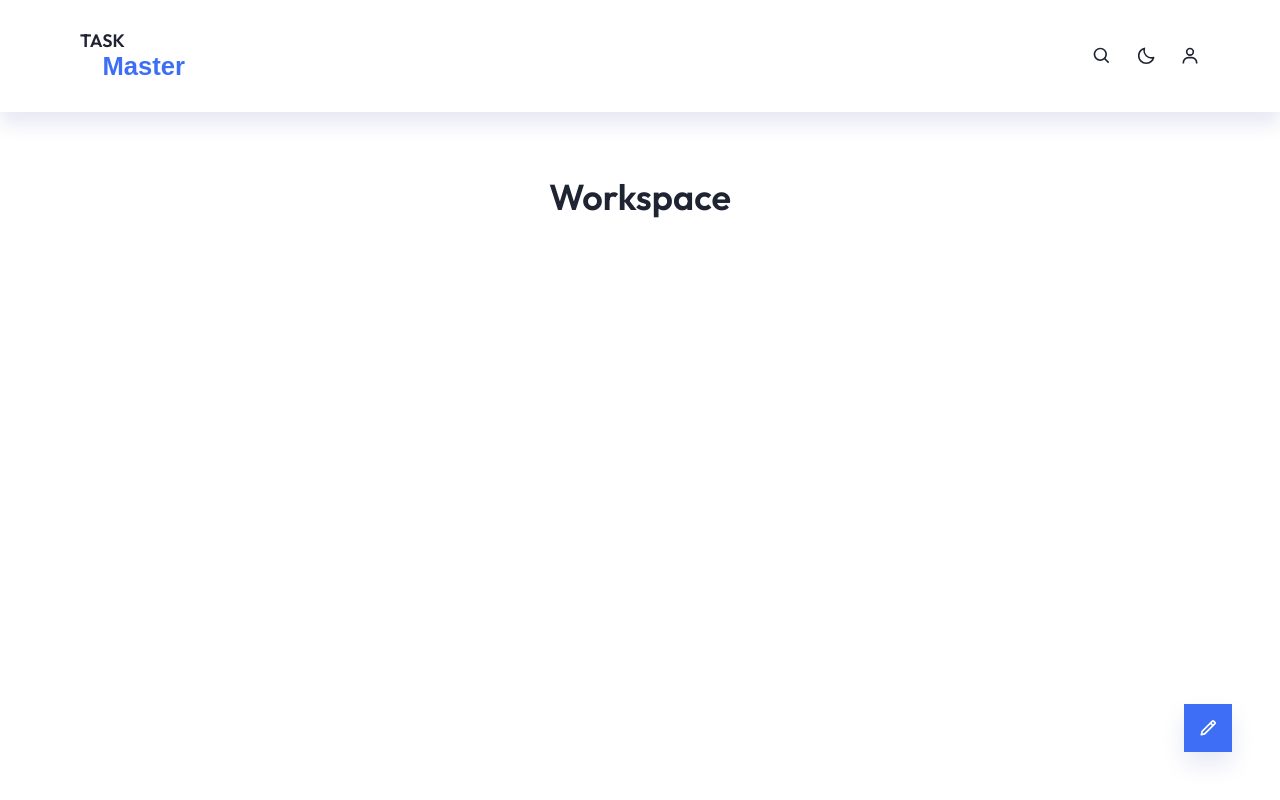
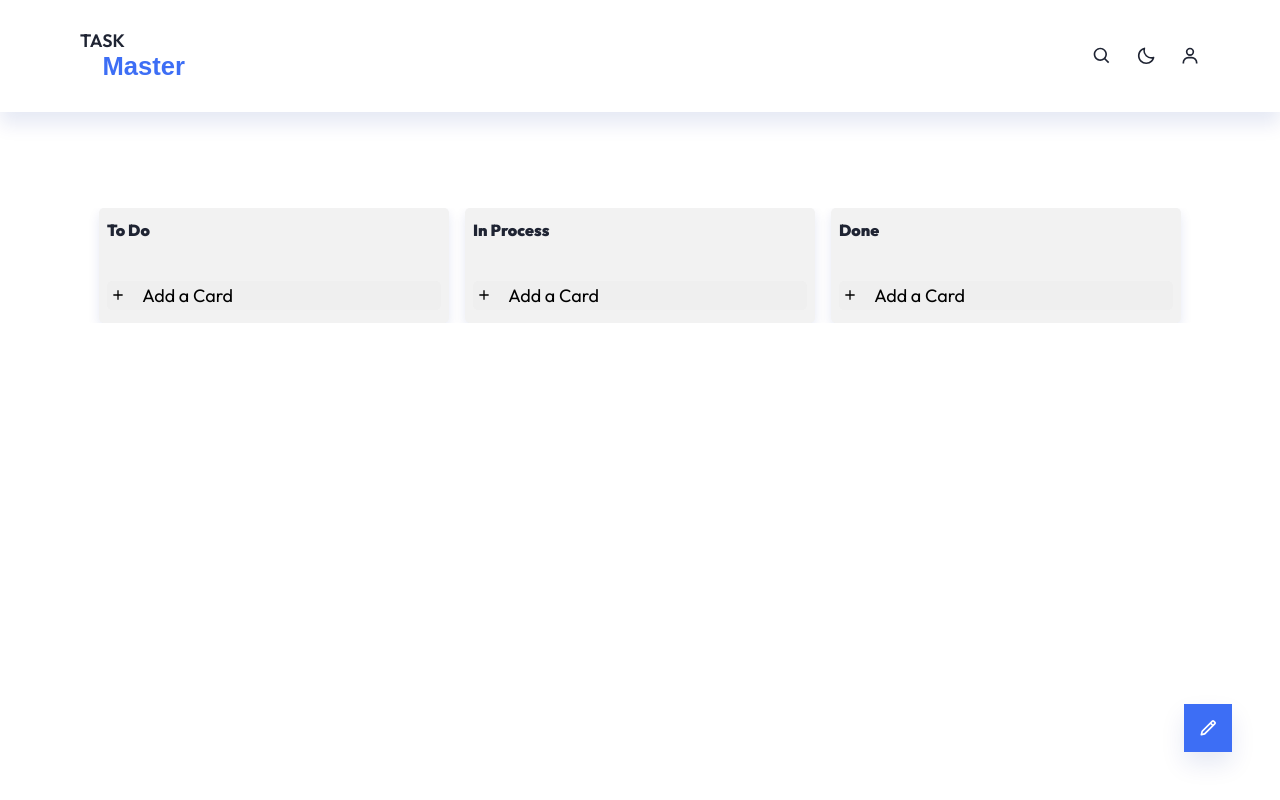
Before and after one commit to EFZR/Task-manager, a React (Vite) app: page /workspace in a window 1280 px wide. Built offline with nearby package versions, Linux system fonts and the light colour scheme; a web font is replaced by a local one.

Commit message:
simple kanban completed succesfully2

```diff
--- a/src/components/Kanban.tsx
+++ b/src/components/Kanban.tsx
@@ -1,5 +1,76 @@
+import useTask from "../hooks/useTask";
+import { BiPlus } from "react-icons/bi";
+import "../styles/Kanban.css";
+
 export default function Kanban() {
+  const { currentProject } = useTask();
+  const { tasks } = currentProject;
+
   return (
-    <div>Kanban</div>
-  )
+    <div className="kanban__container grid">
+      <div className="kanban__slider">
+        <div className="kanban__list grid">
+          <div className="kanban__list-header">
+            <h3 className="kanban__list-title">To Do</h3>
+          </div>
+          {tasks.map((task) => (
+            <article className="kanban__card grid" key={task.id}>
+              <div className="color__flag"></div>
+              <h3 className="kanban__card-title">{task.title}</h3>
+              <p>{task.description}</p>
+            </article>
+          ))}
+          <div className="kanban__list-footer">
+            <button type="button" className="kanban__card-button">
+              <BiPlus className="kanban__card-icon" />
+              Add a Card
+            </button>
+          </div>
+        </div>
+        <div className="kanban__list grid">
+          <div className="kanban__list-header">
+            <h3 className="kanban__list-title">In Process</h3>
+          </div>
+          {tasks.map((task) => (
+            <article className="kanban__card grid" key={task.id}>
+              <div className="color__flag"></div>
+              <h3 className="kanban__card-title">{task.title}</h3>
+              <p>{task.description}</p>
+            </article>
+          ))}
+          {tasks.map((task) => (
+            <article className="kanban__card grid" key={task.id}>
+              <div className="color__flag"></div>
+              <h3 className="kanban__card-title">{task.title}</h3>
+              <p>{task.description}</p>
+            </article>
+          ))}
+          <div className="kanban__list-footer">
+            <button type="button" className="kanban__card-button">
+              <BiPlus className="kanban__card-icon" />
+              Add a Card
+            </button>
+          </div>
+        </div>
+        <div className="kanban__list grid">
+          <div className="kanban__list-header">
+            <h3 className="kanban__list-title">Done</h3>
+          </div>
+          {tasks.map((task) => (
+            <article className="kanban__card grid" key={task.id}>
+              <div className="color__flag"></div>
+              <h3 className="kanban__card-title">{task.title}</h3>
+              <p>{task.description}</p>
+            </article>
+          ))}
+          <div className="kanban__list-footer">
+            <button type="button" className="kanban__card-button">
+              <BiPlus className="kanban__card-icon" />
+              Add a Card
+            </button>
+          </div>
+        </div>
+      </div>
+    </div>
+  );
 }
--- a/src/pages/Workspace.tsx
+++ b/src/pages/Workspace.tsx
@@ -1,9 +1,14 @@
+import Kanban from "../components/Kanban";
+import useTask from "../hooks/useTask";
+
 export default function Workspace() {
+  const { currentProject } = useTask();
   return (
     <div>
-      <section className="section">
-        <h1 className="section__title">Workspace</h1>
+      <section className="section container">
+        <h1 className="section__title">{currentProject.name}</h1>
+        <Kanban />
       </section>
     </div>
-  )
+  );
 }
--- /dev/null
+++ b/src/styles/Kanban.css
@@ -0,0 +1,122 @@
+.kanban__container {
+  grid-template-columns: 100%;
+}
+
+@media screen and (min-width: 576px) {
+  .kanban__container {
+    grid-template-columns: 350px;
+    justify-content: center;
+  }
+}
+
+@media screen and (min-width: 768px) {
+  .kanban__container {
+    grid-template-columns: 640px;
+    justify-content: center;
+  }
+}
+
+@media screen and (min-width: 1150px) {
+  .kanban__container {
+    grid-template-columns: 100%;
+    justify-content: center;
+  }
+}
+
+.kanban__slider {
+  display: flex;
+  overflow-x: auto;
+  scrollbar-width: 0;
+  gap: 1rem;
+}
+
+@media screen and (min-width: 1150px) {
+  .kanban__slider {
+    justify-content: center;
+  }
+}
+
+.kanban__slider::-webkit-scrollbar {
+  display: none;
+}
+
+.kanban__list {
+  position: relative;
+  background-color: var(--container-color);
+  padding-inline: 0.5rem;
+  border-radius: 0.3rem;
+  overflow-y: auto;
+  max-height: 62vh;
+  box-shadow: 0 5px 12px var(--shadow-color);
+  flex: 0 0 250px;
+  row-gap: 1rem;
+  align-self: start;
+}
+
+@media screen and (min-width: 768px) {
+  .kanban__list {
+    flex: 0 0 380px;
+  }
+}
+
+@media screen and (min-width: 1150px) {
+  .kanban__list {
+    flex: 0 0 350px;
+    max-height: 50vh;
+  }
+}
+
+.kanban__list-header,
+.kanban__list-footer {
+  position: sticky;
+  padding-block: 0.8rem;
+}
+
+.kanban__list-header {
+  top: 0;
+  left: 0;
+  background-color: var(--container-color);
+}
+
+.kanban__list-footer {
+  bottom: 0;
+  left: 0;
+  background-color: var(--container-color);
+}
+
+.kanban__list-title {
+  font-size: 1rem;
+  font-weight: var(--font-bold);
+  color: var(--title-color);
+}
+
+.kanban__card-button {
+  display: flex;
+  align-items: center;
+  column-gap: 1rem;
+  width: 100%;
+  padding: 0.2rem;
+  border-radius: 0.3rem;
+}
+
+.kanban__card-button:hover {
+  background-color: var(--white-color);
+}
+
+.kanban__card-icon {
+  font-size: 1rem;
+}
+
+.kanban__card {
+  background-color: var(--white-color);
+  padding: 0.2rem;
+  border-radius: 0.3rem;
+  row-gap: 0.5rem;
+}
+
+.color__flag {
+  background-color: var(--first-color);
+  padding: 3px;
+  width: 20%;
+  border-radius: 0.3rem;
+}
--- a/src/styles/index.css
+++ b/src/styles/index.css
@@ -148,12 +148,6 @@ img {
   margin-bottom: 2rem;
 }
 
-@media screen and (min-width: 1150px) {
-  .section__title {
-    margin-bottom: 3.5rem;
-  }
-}
-
 .main {
   overflow: hidden;
 }
```
